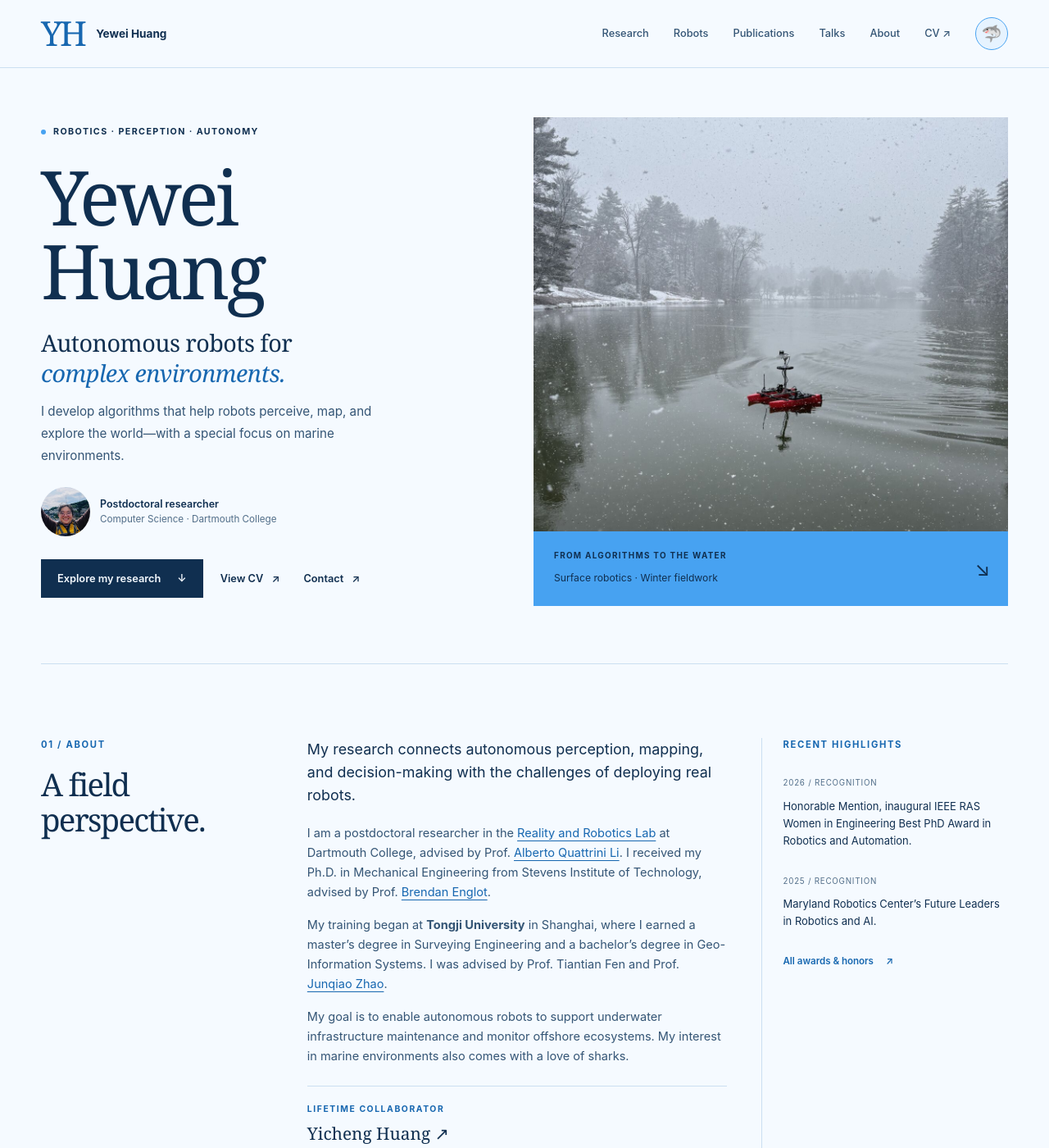
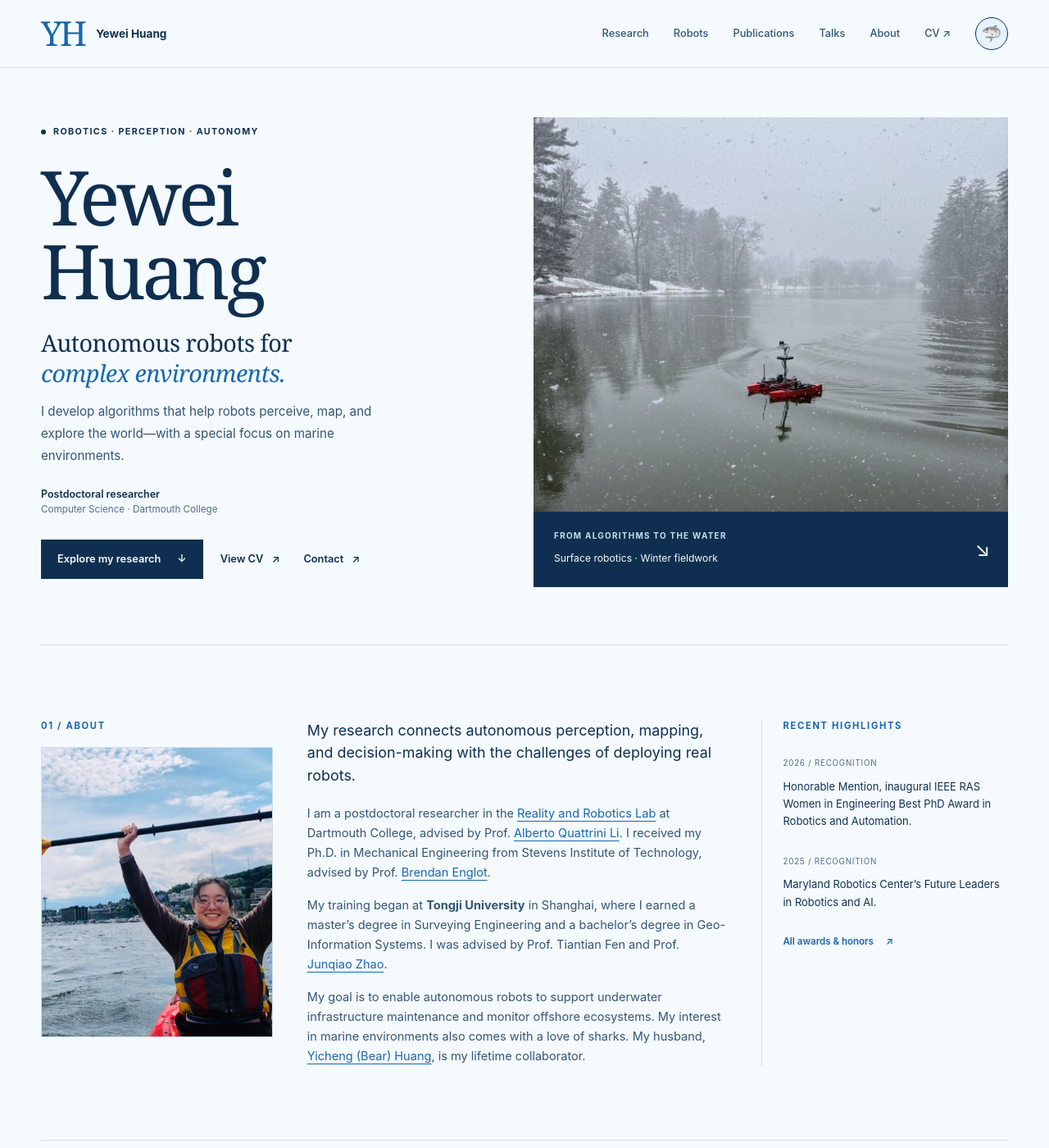
Before and after one commit to yeweihuang/yeweihuang.github.io, a Jekyll site: the page built from index.md, in a window 1280 px wide and 1400 px high. Shown: the whole window at 82% size. Built offline with Jekyll 4.4.1, drawn with Linux system fonts in a browser that asks for light colours.

Commit message:
Move portrait into About and integrate collaborator into biography

```diff
--- a/_layouts/default.html
+++ b/_layouts/default.html
@@ -3,7 +3,7 @@
   <head>
     <meta charset="utf-8">
     <meta name="viewport" content="width=device-width, initial-scale=1">
-    <meta name="theme-color" content="#47a2f1">
+    <meta name="theme-color" content="#102f50">
     {% seo %}
     <link rel="icon" href="{{ '/assets/favicon.svg' | relative_url }}" type="image/svg+xml">
     <link rel="stylesheet" href="{{ '/assets/site.css' | relative_url }}">
--- a/assets/site.css
+++ b/assets/site.css
@@ -3,7 +3,7 @@
   --ink: #102f50;
   --text: #345575;
   --muted: #526e89;
-  --accent: #47a2f1;
+  --accent: #102f50;
   --accent-strong: #1767b0;
   --accent-hover: #75b9f5;
   --line: #cbdff1;
@@ -57,9 +57,7 @@ main { min-height: 65vh; }
 .hero-statement { font-family: var(--serif); font-size: clamp(1.65rem, 2.25vw, 2.15rem); letter-spacing: -.02em; line-height: 1.28; margin-top: 25px; }
 .hero-statement em { color: var(--accent-strong); font-weight: 400; }
 .hero-description { color: var(--text); font-size: .95rem; line-height: 1.75; max-width: 405px; margin-top: 16px; }
-.hero-profile { display: flex; align-items: center; gap: 12px; margin-top: 25px; }
-.portrait-frame { position: relative; display: block; width: 60px; height: 60px; flex-shrink: 0; border-radius: 50%; overflow: hidden; }
-.hero-profile img { position: absolute; width: 160px; max-width: none; height: auto; left: -94px; top: -39px; }
+.hero-profile { margin-top: 25px; }
 .hero-profile p { font-size: .78rem; font-weight: 600; line-height: 1.5; }
 .hero-profile p span { display: block; color: var(--muted); font-size: .73rem; font-weight: 400; }
 .hero-actions { display: flex; gap: 13px; flex-wrap: wrap; margin-top: 28px; align-items: center; }
@@ -70,20 +68,19 @@ main { min-height: 65vh; }
 .button-text:hover { text-decoration: underline; }
 .hero-figure { position: relative; overflow: hidden; background: var(--wash); min-height: 570px; }
 .hero-figure > img { width: 100%; height: 100%; position: absolute; object-fit: cover; object-position: 35% center; }
-.hero-figure figcaption { position: absolute; bottom: 0; left: 0; right: 0; background: var(--accent); color: var(--ink); padding: 22px 65px 23px 25px; }
-.hero-figure figcaption .eyebrow { color: var(--ink); font-size: .62rem; margin-bottom: 5px; }
-.hero-figure figcaption a:focus-visible { outline-color: var(--ink); }
+.hero-figure figcaption { position: absolute; bottom: 0; left: 0; right: 0; background: var(--accent); color: var(--paper); padding: 22px 65px 23px 25px; }
+.hero-figure figcaption .eyebrow { color: #c8def4; font-size: .62rem; margin-bottom: 5px; }
+.hero-figure figcaption a:focus-visible { outline-color: var(--paper); }
 .hero-figure figcaption > span + span { font-size: .76rem; }
-.hero-figure figcaption a { position: absolute; right: 22px; top: 26px; color: var(--ink); text-decoration: none; font-size: 1.5rem; }
+.hero-figure figcaption a { position: absolute; right: 22px; top: 26px; color: var(--paper); text-decoration: none; font-size: 1.5rem; }
 .about-section { border-top: 1px solid var(--line); border-bottom: 1px solid var(--line); display: grid; grid-template-columns: .8fr 1.45fr .85fr; gap: 42px; }
 .section-label h2 { font-size: 2.4rem; }
 .section-label .section-number { display: block; }
+.about-profile .section-number { font-family: inherit; letter-spacing: .15em; }
+.about-portrait { width: 100%; max-width: 320px; aspect-ratio: 4 / 5; overflow: hidden; border: 1px solid var(--line); background: var(--wash); }
+.about-portrait img { width: 100%; height: 100%; object-fit: cover; object-position: 85% center; }
 .about-copy { font-size: .91rem; color: var(--text); }
 .about-copy .lead { font-size: 1.12rem; color: var(--ink); line-height: 1.55; margin-bottom: 20px; }
-.collaborator-note { border-top: 1px solid var(--line); padding-top: 20px; margin-top: 24px; display: grid; gap: 5px; }
-.collaborator-note .eyebrow { color: var(--accent-strong); font-size: .65rem; }
-.collaborator-note a { width: fit-content; color: var(--ink); font-family: var(--serif); font-size: 1.3rem; text-decoration: none; }
-.collaborator-note a:hover { color: var(--accent-strong); text-decoration: underline; }
 summary { cursor: pointer; }
 .highlights { border-left: 1px solid var(--line); padding-left: 25px; }
 .highlights > .eyebrow { color: var(--accent-strong); margin-bottom: 22px; }
@@ -106,8 +103,8 @@ summary { cursor: pointer; }
 .resource-links a { color: var(--accent-strong); text-decoration: none; font-size: .74rem; font-weight: 600; }
 .resource-links a:hover { text-decoration: underline; }
 .field-section { background: var(--ink); color: var(--paper); }
-.field-section a:focus-visible, .field-section summary:focus-visible { outline-color: var(--accent); }
-.field-section .section-number { color: var(--accent); }
+.field-section a:focus-visible, .field-section summary:focus-visible { outline-color: var(--paper); }
+.field-section .section-number { color: var(--paper); }
 .field-section .section-heading > p { color: #c8def4; }
 .robot-grid { display: grid; grid-template-columns: 1.15fr 1fr 1fr; gap: 28px 22px; }
 .robot-photo { min-width: 0; }
--- a/index.md
+++ b/index.md
@@ -12,7 +12,6 @@ image: /assets/images/web/pinkboat-hero.jpg
     <p class="hero-statement">Autonomous robots for<br><em>complex environments.</em></p>
     <p class="hero-description">I develop algorithms that help robots perceive, map, and explore the world—with a special focus on marine environments.</p>
     <div class="hero-profile">
-      <span class="portrait-frame"><img src="{{ '/assets/images/web/yeweihuang.jpg' | relative_url }}" width="600" height="501" alt="Portrait of Yewei Huang"></span>
       <p>Postdoctoral researcher<span>Computer Science · Dartmouth College</span></p>
     </div>
     <div class="hero-actions"><a class="button button-primary" href="#research">Explore my research <span aria-hidden="true">↓</span></a><a class="button button-text" href="{{ '/cv.html' | relative_url }}">View CV <span aria-hidden="true">↗</span></a><a class="button button-text" href="#contact">Contact <span aria-hidden="true">↗</span></a></div>
@@ -24,13 +23,15 @@ image: /assets/images/web/pinkboat-hero.jpg
 </section>
 
 <section id="about" class="about-section section wrap" aria-labelledby="about-title">
-  <div class="section-label"><span class="section-number">01 / ABOUT</span><h2 id="about-title">A field perspective.</h2></div>
+  <div class="about-profile">
+    <h2 id="about-title" class="section-number">01 / ABOUT</h2>
+    <figure class="about-portrait"><img src="{{ '/assets/images/web/yeweihuang.jpg' | relative_url }}" width="600" height="501" loading="lazy" alt="Yewei Huang smiling while kayaking"></figure>
+  </div>
   <div class="about-copy">
     <p class="lead">My research connects autonomous perception, mapping, and decision-making with the challenges of deploying real robots.</p>
     <p>I am a postdoctoral researcher in the <a href="https://rlab.cs.dartmouth.edu/home/">Reality and Robotics Lab</a> at Dartmouth College, advised by Prof. <a href="https://rlab.cs.dartmouth.edu/albertoq/">Alberto Quattrini Li</a>. I received my Ph.D. in Mechanical Engineering from Stevens Institute of Technology, advised by Prof. <a href="https://robustfieldautonomylab.github.io/">Brendan Englot</a>.</p>
     <p>My training began at <strong>Tongji University</strong> in Shanghai, where I earned a master’s degree in Surveying Engineering and a bachelor’s degree in Geo-Information Systems. I was advised by Prof. Tiantian Fen and Prof. <a href="http://cs1.tongji.edu.cn/~junqiao/">Junqiao Zhao</a>.</p>
-    <p>My goal is to enable autonomous robots to support underwater infrastructure maintenance and monitor offshore ecosystems. My interest in marine environments also comes with a love of sharks.</p>
-    <p class="collaborator-note"><span class="eyebrow">Lifetime collaborator</span><a href="https://www.pnnl.gov/people/yicheng-huang">Yicheng Huang <span aria-hidden="true">↗</span></a></p>
+    <p>My goal is to enable autonomous robots to support underwater infrastructure maintenance and monitor offshore ecosystems. My interest in marine environments also comes with a love of sharks. My husband, <a href="https://www.pnnl.gov/people/yicheng-huang">Yicheng (Bear) Huang</a>, is my lifetime collaborator.</p>
   </div>
   <aside class="highlights" aria-labelledby="highlights-title">
     <p class="eyebrow" id="highlights-title">Recent highlights</p>
```
Also changed, not shown: assets/favicon.svg.
